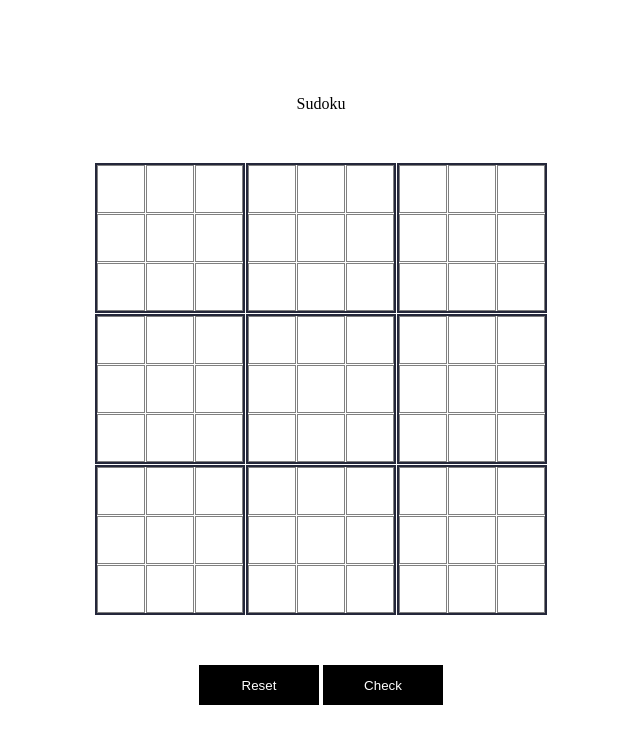
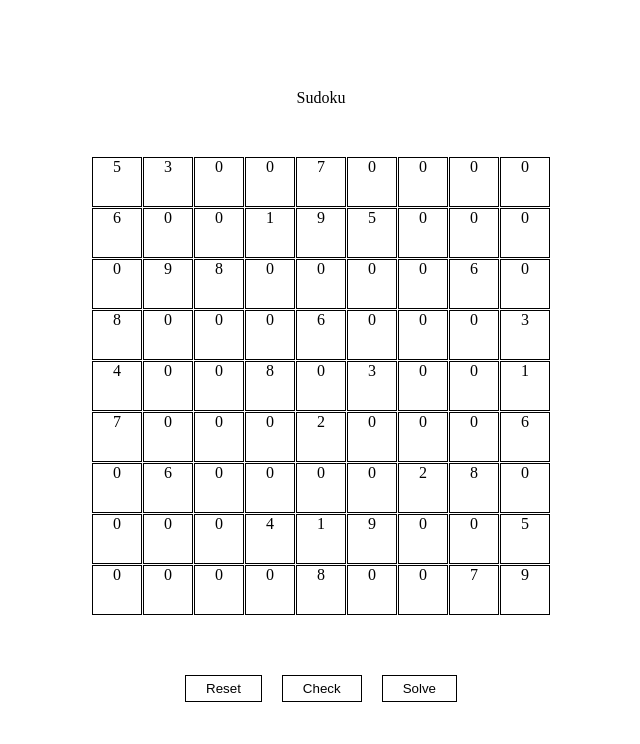
Before and after one commit to andrln1661/sudoku-solver, a website built with Vite: page index.html in a window 1280 px wide. Shown: the whole page, without its empty margins (319-959 px from the left). Built offline with nearby package versions, Linux system fonts and the light colour scheme.

Commit message:
Sudoku Solver Finished

```diff
--- a/index.html
+++ b/index.html
@@ -2,16 +2,98 @@
 <html lang="en">
   <head>
     <meta charset="UTF-8" />
-    <link rel="icon" type="image/svg+xml" href="favicon.svg" />
     <meta name="viewport" content="width=device-width, initial-scale=1.0" />
     <title>Vite App</title>
   </head>
   <body>
     <div class="title">Sudoku</div>
-    <div id="app"></div>
+    <div class="board">
+      <div class="cell" id="cell-1"></div>
+      <div class="cell" id="cell-2"></div>
+      <div class="cell" id="cell-3"></div>
+      <div class="cell" id="cell-4"></div>
+      <div class="cell" id="cell-5"></div>
+      <div class="cell" id="cell-6"></div>
+      <div class="cell" id="cell-7"></div>
+      <div class="cell" id="cell-8"></div>
+      <div class="cell" id="cell-9"></div>
+      <div class="cell" id="cell-10"></div>
+      <div class="cell" id="cell-11"></div>
+      <div class="cell" id="cell-12"></div>
+      <div class="cell" id="cell-13"></div>
+      <div class="cell" id="cell-14"></div>
+      <div class="cell" id="cell-15"></div>
+      <div class="cell" id="cell-16"></div>
+      <div class="cell" id="cell-17"></div>
+      <div class="cell" id="cell-18"></div>
+      <div class="cell" id="cell-19"></div>
+      <div class="cell" id="cell-20"></div>
+      <div class="cell" id="cell-21"></div>
+      <div class="cell" id="cell-22"></div>
+      <div class="cell" id="cell-23"></div>
+      <div class="cell" id="cell-24"></div>
+      <div class="cell" id="cell-25"></div>
+      <div class="cell" id="cell-26"></div>
+      <div class="cell" id="cell-27"></div>
+      <div class="cell" id="cell-28"></div>
+      <div class="cell" id="cell-29"></div>
+      <div class="cell" id="cell-30"></div>
+      <div class="cell" id="cell-31"></div>
+      <div class="cell" id="cell-32"></div>
+      <div class="cell" id="cell-33"></div>
+      <div class="cell" id="cell-34"></div>
+      <div class="cell" id="cell-35"></div>
+      <div class="cell" id="cell-36"></div>
+      <div class="cell" id="cell-37"></div>
+      <div class="cell" id="cell-38"></div>
+      <div class="cell" id="cell-39"></div>
+      <div class="cell" id="cell-40"></div>
+      <div class="cell" id="cell-41"></div>
+      <div class="cell" id="cell-42"></div>
+      <div class="cell" id="cell-43"></div>
+      <div class="cell" id="cell-44"></div>
+      <div class="cell" id="cell-45"></div>
+      <div class="cell" id="cell-46"></div>
+      <div class="cell" id="cell-47"></div>
+      <div class="cell" id="cell-48"></div>
+      <div class="cell" id="cell-49"></div>
+      <div class="cell" id="cell-50"></div>
+      <div class="cell" id="cell-51"></div>
+      <div class="cell" id="cell-52"></div>
+      <div class="cell" id="cell-53"></div>
+      <div class="cell" id="cell-54"></div>
+      <div class="cell" id="cell-55"></div>
+      <div class="cell" id="cell-56"></div>
+      <div class="cell" id="cell-57"></div>
+      <div class="cell" id="cell-58"></div>
+      <div class="cell" id="cell-59"></div>
+      <div class="cell" id="cell-60"></div>
+      <div class="cell" id="cell-61"></div>
+      <div class="cell" id="cell-62"></div>
+      <div class="cell" id="cell-63"></div>
+      <div class="cell" id="cell-64"></div>
+      <div class="cell" id="cell-65"></div>
+      <div class="cell" id="cell-66"></div>
+      <div class="cell" id="cell-67"></div>
+      <div class="cell" id="cell-68"></div>
+      <div class="cell" id="cell-69"></div>
+      <div class="cell" id="cell-70"></div>
+      <div class="cell" id="cell-71"></div>
+      <div class="cell" id="cell-72"></div>
+      <div class="cell" id="cell-73"></div>
+      <div class="cell" id="cell-74"></div>
+      <div class="cell" id="cell-75"></div>
+      <div class="cell" id="cell-76"></div>
+      <div class="cell" id="cell-77"></div>
+      <div class="cell" id="cell-78"></div>
+      <div class="cell" id="cell-79"></div>
+      <div class="cell" id="cell-80"></div>
+      <div class="cell" id="cell-81"></div>
+    </div>
     <div class="controls">
-      <button class="control">Reset</button>
-      <button class="control">Check</button>
+      <button class="control" id="control-reset">Reset</button>
+      <button class="control" id="control-check">Check</button>
+      <button class="control" id="control-solve">Solve</button>
     </div>
     <script type="module" src="/src/main.ts"></script>
   </body>
--- a/src/main.ts
+++ b/src/main.ts
@@ -1,16 +1,37 @@
 import "./style.css";
+import { solve } from "./sudoku";
 
-const app = document.querySelector<HTMLDivElement>("#app")!;
+function copyPuzz(puzzle: Array<Array<number>>): Array<Array<number>> {
+  let result = [];
+  for (let i = 0; i < 9; i++) {
+    let rowres = [];
+    for (let j = 0; j < 9; j++) {
+      rowres.push(puzzle[i][j]);
+    }
+    result.push(rowres);
+  }
+  return result;
+}
 
-for (let i = 0; i < 9; i++) {
-  let newCell = document.createElement("div");
-  newCell.classList.add("big_cell");
-  newCell.classList.add(`big-cell-${i}`);
-  for (let j = 0; j < 9; j++) {
-    let otherCell = document.createElement("div");
-    otherCell.classList.add("cell");
-    otherCell.classList.add(`cell-${(i * 9) + (j + 1)}`);
-    newCell.appendChild(otherCell);
+function fillBoard(board: Array<Array<number>>) {
+  for (let i = 0; i < 81; i++) {
+    let populatedBoard = board.reduce((acc, cur) => acc.concat(cur), []);
+    let num = document.createTextNode(populatedBoard[i].toString());
+    document.getElementById(`cell-${i + 1}`)?.appendChild(num);
   }
-  app.appendChild(newCell);
 }
+
+let puzzle = [
+  [5, 3, 0, 0, 7, 0, 0, 0, 0],
+  [6, 0, 0, 1, 9, 5, 0, 0, 0],
+  [0, 9, 8, 0, 0, 0, 0, 6, 0],
+  [8, 0, 0, 0, 6, 0, 0, 0, 3],
+  [4, 0, 0, 8, 0, 3, 0, 0, 1],
+  [7, 0, 0, 0, 2, 0, 0, 0, 6],
+  [0, 6, 0, 0, 0, 0, 2, 8, 0],
+  [0, 0, 0, 4, 1, 9, 0, 0, 5],
+  [0, 0, 0, 0, 8, 0, 0, 7, 9],
+];
+
+let board = copyPuzz(puzzle);
+fillBoard(board)
--- a/src/style.css
+++ b/src/style.css
@@ -11,30 +11,29 @@ body {
   gap: 50px;
 }
 
-#app {
+.board {
   display: grid;
-  grid-template-columns: repeat(3, 150px);
-  grid-template-rows: repeat(3, 150px);
+  grid-template-columns: repeat(9, 50px);
+  grid-template-rows: repeat(9, 50px);
   gap: 1px;
 }
 
-.big_cell {
-  border: 2px solid rgb(36, 39, 58);
-  gap: 1px;
-  display: grid;
-  grid-template-columns: repeat(3, 3fr);
-  grid-template-rows: repeat(3, 3fr);
+.cell {
+  border: 1px solid black;
+  text-align: center;
 }
 
-.cell {
-  border: 1px solid gray;
+.controls {
+  display: flex;
+  flex-direction: row;
 }
 
 .control {
-  border-radius: 0px;
-  height: 40px;
-  width: 120px;
+  display: block;
+  border-radius: 0;
   border: 1px solid black;
-  background-color: black;
-  color: white;
+  background-color: white;
+  color: black;
+  padding: 5px 20px;
+  margin: 10px;
 }
--- /dev/null
+++ b/src/sudoku.ts
@@ -0,0 +1,81 @@
+function nextEmpty(puzzle: Array<Array<number>>) {
+  for (let i = 0; i < 9; i++) {
+    for (let j = 0; j < 9; j++) {
+      if (puzzle[i][j] === 0) return [i, j];
+    }
+  }
+  return [-1, -1];
+}
+
+function checkRow(puzzle: Array<Array<number>>, row: number, value: number) {
+  for (let i = 0; i < puzzle[row].length; i++) {
+    if (puzzle[row][i] === value) return false;
+  }
+
+  return true;
+}
+
+function checkColumn(
+  puzzle: Array<Array<number>>,
+  column: number,
+  value: number
+) {
+  for (let i = 0; i < puzzle.length; i++) {
+    if (puzzle[i][column] === value) return false;
+  }
+
+  return true;
+}
+
+function checkSquare(
+  puzzle: Array<Array<number>>,
+  row: number,
+  column: number,
+  value: number
+) {
+  let boxRow = Math.floor(row / 3) * 3;
+  let boxCol = Math.floor(column / 3) * 3;
+
+  for (let r = 0; r < 3; r++) {
+    for (let c = 0; c < 3; c++) {
+      if (puzzle[boxRow + r][boxCol + c] === value) return false;
+    }
+  }
+
+  return true;
+}
+
+function checkValue(
+  puzzle: Array<Array<number>>,
+  row: number,
+  column: number,
+  value: number
+): boolean {
+  if (
+    checkRow(puzzle, row, value) &&
+    checkColumn(puzzle, column, value) &&
+    checkSquare(puzzle, row, column, value)
+  )
+    return true;
+
+  return false;
+}
+
+export function solve(puzzle: Array<Array<number>>): Array<Array<number>> {
+  const emptySpot = nextEmpty(puzzle);
+  const row = emptySpot[0];
+  const col = emptySpot[1];
+
+  if (row === -1) return puzzle;
+
+  for (let num = 1; num <= 9; num++) {
+    if (checkValue(puzzle, row, col, num)) {
+      puzzle[row][col] = num;
+      solve(puzzle);
+    }
+  }
+
+  if (nextEmpty(puzzle)[0] !== -1) puzzle[row][col] = 0;
+
+  return puzzle;
+}
```
Also changed, not shown: favicon.svg (deleted).
